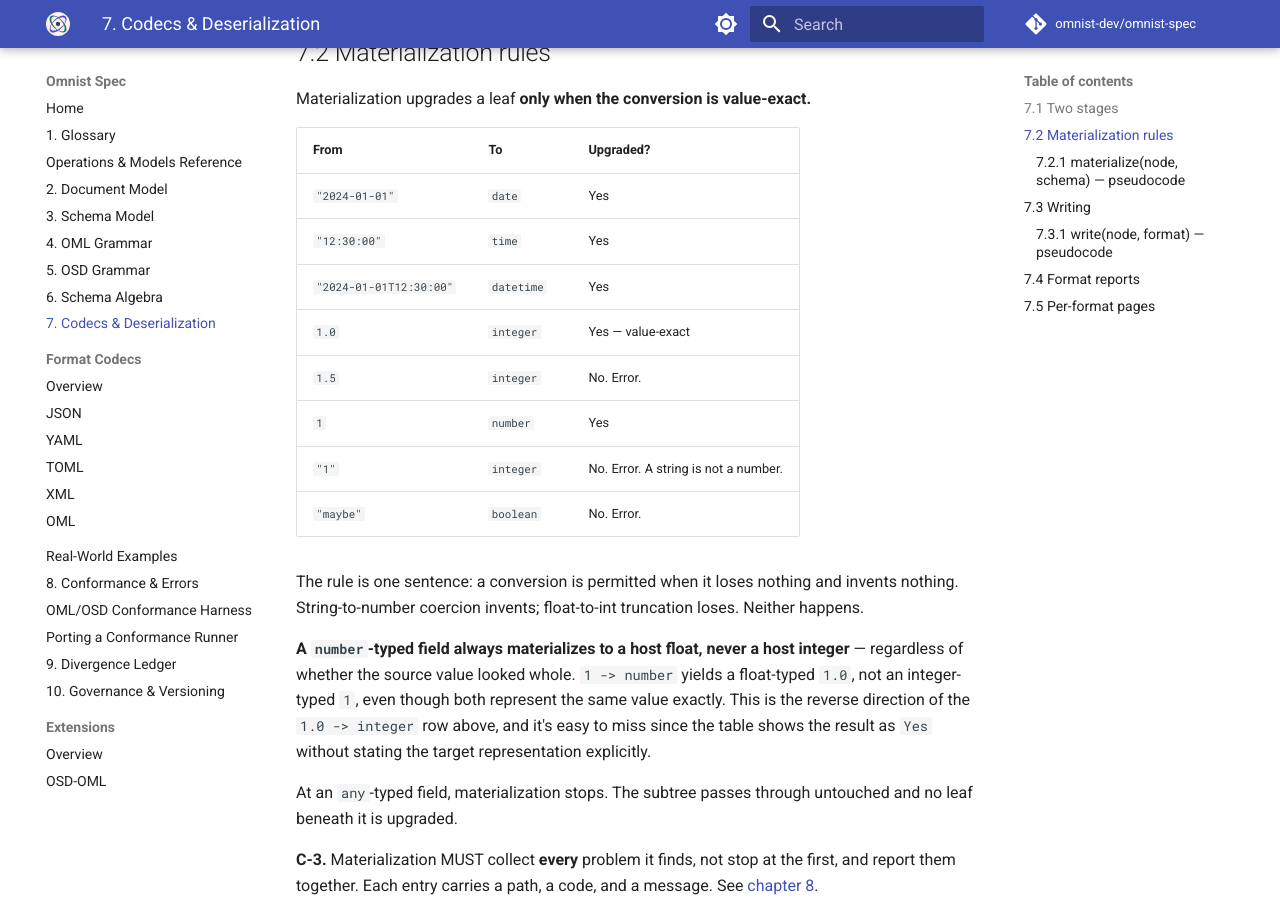
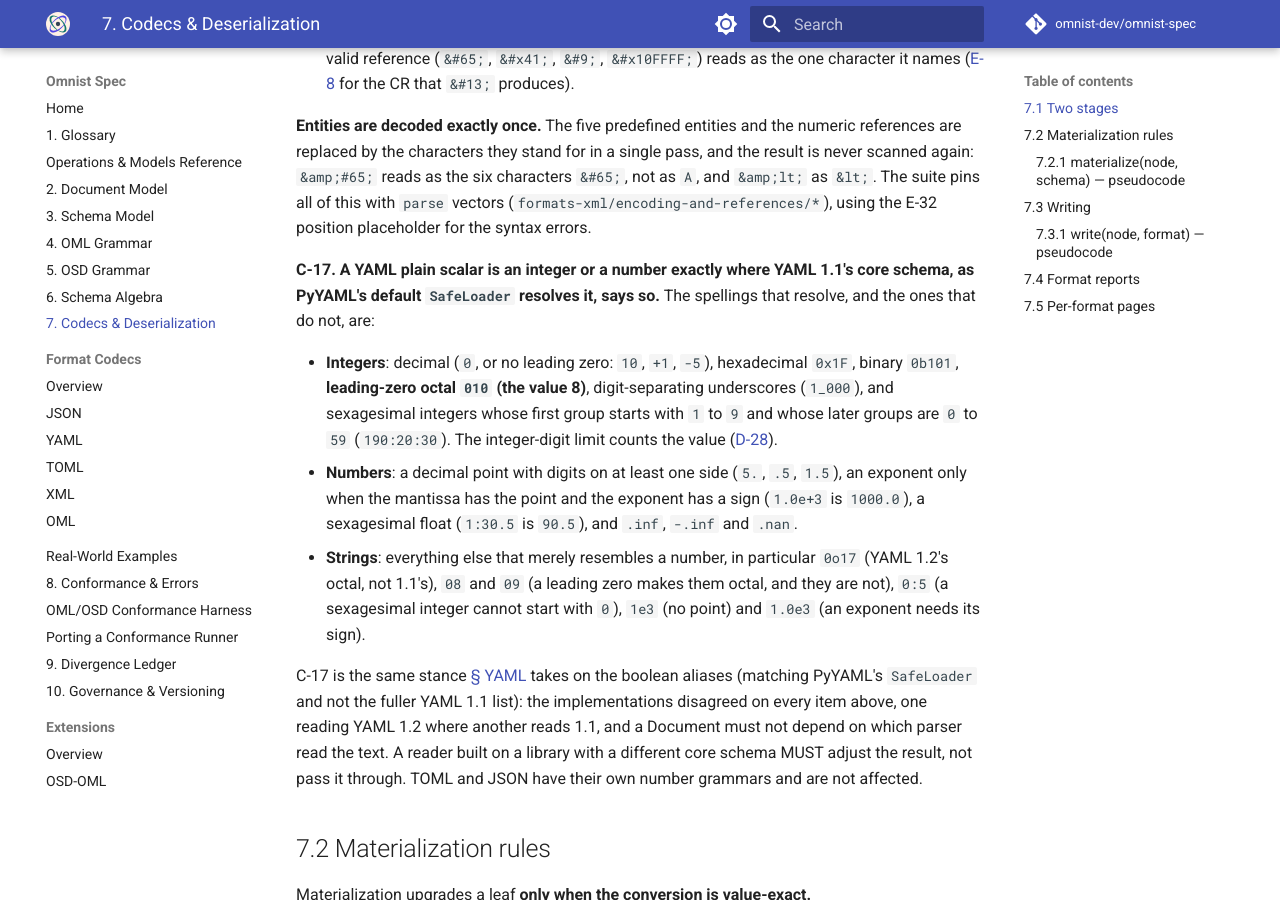
Before and after one commit to omnist-dev/omnist-spec, an MkDocs documentation site: the page built from docs/07-codecs-and-deserialization.md, in a window 1280 px wide and 900 px high, scrolled down 3244 px. Built offline with MkDocs 1.6.1 and Material for MkDocs 9.7.7, drawn with Linux system fonts in a browser that asks for light colours; comment, search, counter and statistics services are not loaded; some of the changed text lies outside the part shown.

Commit message:
Pin the #157 leftovers: C-12 merge keys, C-14 YAML escapes, C-17 YAML numbers, D-28, D-29
Co-Authored-By: Claude Sonnet 5.5 <noreply@anthropic.com>

```diff
--- a/docs/07-codecs-and-deserialization.md
+++ b/docs/07-codecs-and-deserialization.md
@@ -107,6 +107,20 @@ the mapping's own entry overrides the merged one, as
 defining a key twice is TOML's own rule, dotted keys and inline tables
 included.
 
+**The merge key is not a repeated key.** An unquoted, untagged `<<` is a merge
+instruction ([D-27](02-document-model.md#241-bounding-alias-expansion)), not a
+key, so a mapping that writes it more than once is not a C-12 repeat and is not
+rejected: **every `<<` applies**, in the order written, each contributing its
+entries as one merge does, and where two supply the same key the earlier one
+wins (`c: {<<: *a, <<: *b}` over `a: &a {x: 1, k: a}` and `b: &b {y: 2, k: b}`
+reads as `x`, `k = a`, `y`). **A `<<` written after an explicit key still
+contributes first**: merged entries come before the mapping's own entries
+wherever the `<<` stands, so `{p: 0, <<: *a, k: own, q: 9}` over
+`a: &a {x: 1, k: a}` reads as `x`, `k = own`, `p`, `q` (the order and the
+collision rule of [§ YAML](formats/yaml.md)). A *quoted* `"<<"`, or one tagged
+`!!str`, is an ordinary key, and writing it twice **is** a C-12 repeat and is
+rejected.
+
 **C-13. A YAML `!!pairs`, `!!omap` or `!!set` collection is refused.** A YAML
 input holding a node explicitly tagged `!!pairs`, `!!omap` or `!!set`
 (`tag:yaml.org,2002:pairs`, `:omap`, `:set`), whatever its content, is
@@ -163,6 +177,33 @@ pass, and the result is never scanned again: `&amp;#65;` reads as the six
 characters `&#65;`, not as `A`, and `&amp;lt;` as `&lt;`. The suite pins all of
 this with `parse` vectors (`formats-xml/encoding-and-references/*`), using the
 E-32 position placeholder for the syntax errors.
+
+**C-17. A YAML plain scalar is an integer or a number exactly where YAML 1.1's
+core schema, as PyYAML's default `SafeLoader` resolves it, says so.** The
+spellings that resolve, and the ones that do not, are:
+
+- **Integers**: decimal (`0`, or no leading zero: `10`, `+1`, `-5`), hexadecimal
+  `0x1F`, binary `0b101`, **leading-zero octal `010` (the value 8)**,
+  digit-separating underscores (`1_000`), and sexagesimal integers whose first
+  group starts with `1` to `9` and whose later groups are `0` to `59`
+  (`190:20:30`). The integer-digit limit counts the value
+  ([D-28](02-document-model.md#24-safety-limits)).
+- **Numbers**: a decimal point with digits on at least one side (`5.`, `.5`,
+  `1.5`), an exponent only when the mantissa has the point and the exponent has
+  a sign (`1.0e+3` is `1000.0`), a sexagesimal float (`1:30.5` is `90.5`), and
+  `.inf`, `-.inf` and `.nan`.
+- **Strings**: everything else that merely resembles a number, in particular
+  `0o17` (YAML 1.2's octal, not 1.1's), `08` and `09` (a leading zero makes
+  them octal, and they are not), `0:5` (a sexagesimal integer cannot start with
+  `0`), `1e3` (no point) and `1.0e3` (an exponent needs its sign).
+
+C-17 is the same stance [§ YAML](formats/yaml.md) takes on the boolean aliases
+(matching PyYAML's `SafeLoader` and not the fuller YAML 1.1 list): the
+implementations disagreed on every item above, one reading YAML 1.2 where
+another reads 1.1, and a Document must not depend on which parser read the text.
+A reader built on a library with a different core schema MUST adjust the
+result, not pass it through. TOML and JSON have their own number grammars and
+are not affected.
 
 ## 7.2 Materialization rules
 
@@ -452,9 +493,15 @@ lowercase, in every format that has the escape: U+001F is `\u001f` in an OML,
 JSON or TOML string, never `\u001F`
 ([OML-15](04-oml-grammar.md#45-strings) is this rule for OML). Two writers that
 disagree on the case write different bytes for one Document, and OML-19 and the
-`write` vectors compare bytes. The rule fixes the case of the digits and
-nothing else: which characters a format escapes, and whether it spells one
-with `\uXXXX` at all (YAML also has `\xXX`), stay the format's own. XML's
+`write` vectors compare bytes. The rule fixes the case of the digits and,
+for YAML, the escape form, and nothing else: which characters a format
+escapes stays the format's own. **A YAML writer that escapes a control
+character with no named YAML escape (not `\t`, `\n`, `\r`, `\v`, `\f`, `\b`, `\a`, `\e`, `\0`) spells a code point below U+0100 as `\xXX` and one from U+0100 up as
+`\uXXXX`, always with lowercase hex digits**: U+0001 is `\x01`, U+001F is
+`\x1f` and U+007F is `\x7f`, in a double-quoted scalar; never `\x1F` or
+`\u001f`. A YAML writer MUST escape the control characters YAML 1.1 does not
+print (U+0000 to U+0008, U+000B, U+000C, U+000E to U+001F, U+007F) rather than
+write them raw, and U+0085 keeps its own escape (E-34). XML's
 numeric character references (`&#13;`, [E-8](08-conformance-and-errors.md#838-format-codec-adjustments))
 are decimal and out of scope.
 
```
Also changed, not shown: docs/02-document-model.md (+14 -2 lines), docs/formats/yaml.md (+7 -0 lines), 8 other files.
